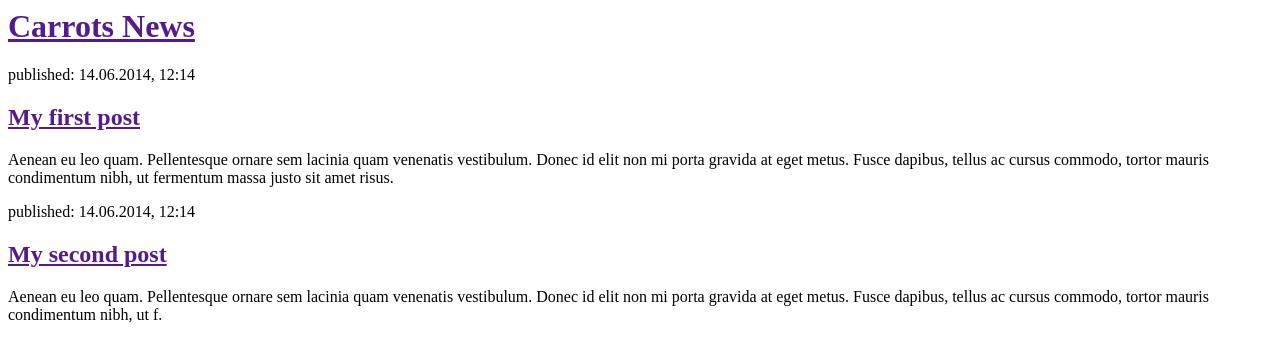
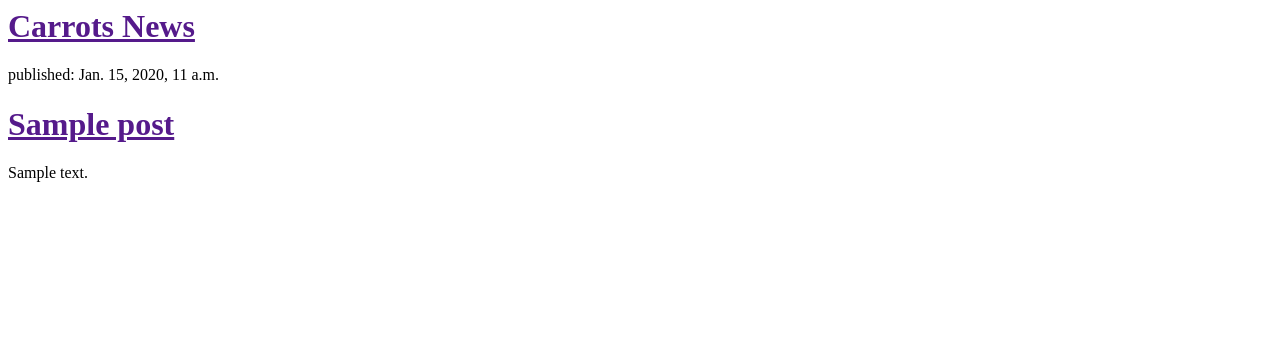
Before and after one commit to alexsokolowska/DjangoBlog, a Django app: template blog/templates/blog/post_list.html in a window 1280 px wide. Shown: the top 362 px of the page. Run offline with Django 3.2, Linux system fonts and the light colour scheme; the template is opened without the code that fills it: values that come from a table or form of the project are taken from there, others are empty; tables that the repository leaves empty hold one stand-in row (values such as "Sample post").

Commit message:
Modified templates to display posts from the database.

```diff
--- a/blog/templates/blog/post_list.html
+++ b/blog/templates/blog/post_list.html
@@ -6,17 +6,15 @@
         <div>
             <h1><a href="">Carrots News</a></h1>
         </div>
+	<div >
 
-        <div>
-            <p>published: 14.06.2014, 12:14</p>
-            <h2><a href="">My first post</a></h2>
-            <p>Aenean eu leo quam. Pellentesque ornare sem lacinia quam venenatis vestibulum. Donec id elit non mi porta gravida at eget metus. Fusce dapibus, tellus ac cursus commodo, tortor mauris condimentum nibh, ut fermentum massa justo sit amet risus.</p>
-        </div>
-
-        <div>
-            <p>published: 14.06.2014, 12:14</p>
-            <h2><a href="">My second post</a></h2>
-            <p>Aenean eu leo quam. Pellentesque ornare sem lacinia quam venenatis vestibulum. Donec id elit non mi porta gravida at eget metus. Fusce dapibus, tellus ac cursus commodo, tortor mauris condimentum nibh, ut f.</p>
-        </div>
+		{% for post in posts %}
+    		<div>
+        		<p>published: {{ post.published_date }}</p>
+        		<h1><a href="">{{ post.title }}</a></h1>
+        		<p>{{ post.text|linebreaksbr }}</p>
+    		</div>
+		{% endfor %}
+	</div>
     </body>
 </html>
--- a/blog/views.py
+++ b/blog/views.py
@@ -1,5 +1,8 @@
 from django.shortcuts import render
+from .models import Post
+from django.utils import timezone
 
 # Create your views here.
 def post_list(request):
-    return render(request, 'blog/post_list.html', {}) #render (put together) our template blog/post_list.html
+    posts = Post.objects.filter(published_date__lte=timezone.now()).order_by('published_date')
+    return render(request, 'blog/post_list.html', {'posts':posts}) #render (put together) our template blog/post_list.html
```
Also changed, not shown: 1 other file.
